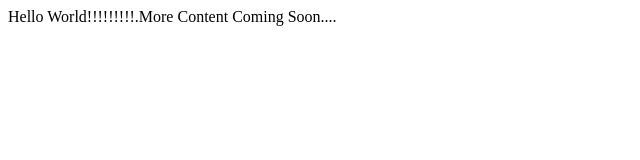
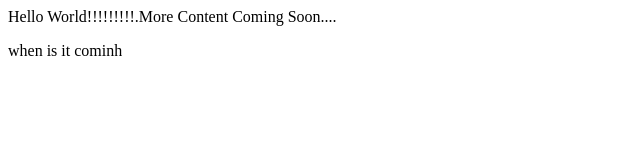
Before and after one commit to karthikmadupu/chdeshmanth.github.io, a plain HTML site: page index.html in a window 1280 px wide. Shown: the whole page, without its empty margins (0-640 px from the left). Drawn offline with Linux system fonts and the light colour scheme.

Commit message:
introduced questuion
ok

```diff
--- a/index.html
+++ b/index.html
@@ -1,5 +1,6 @@
 <html>
   <body>
     Hello World!!!!!!!!!.More Content Coming Soon....
+    <p>when is it cominh</p>
   </body>
 </html>
```
